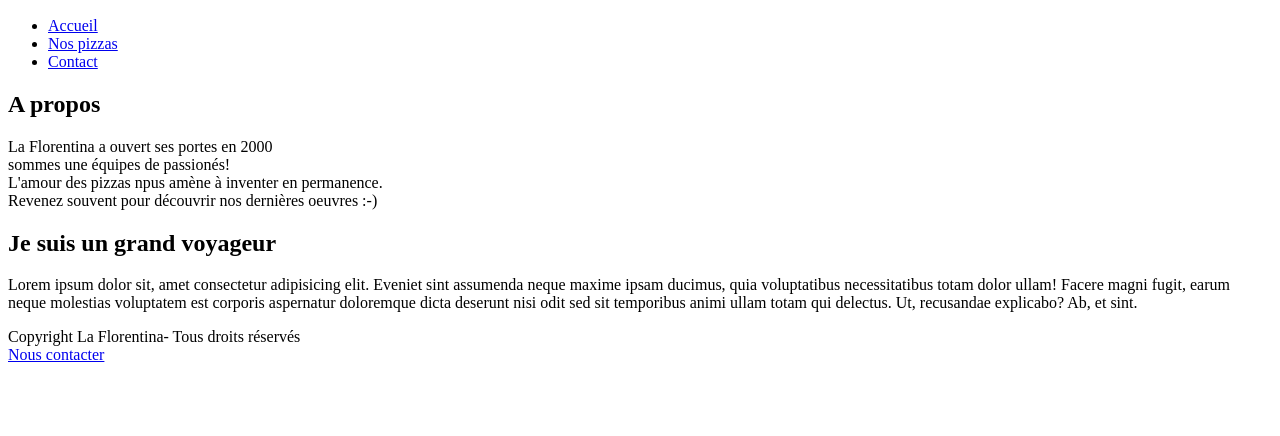
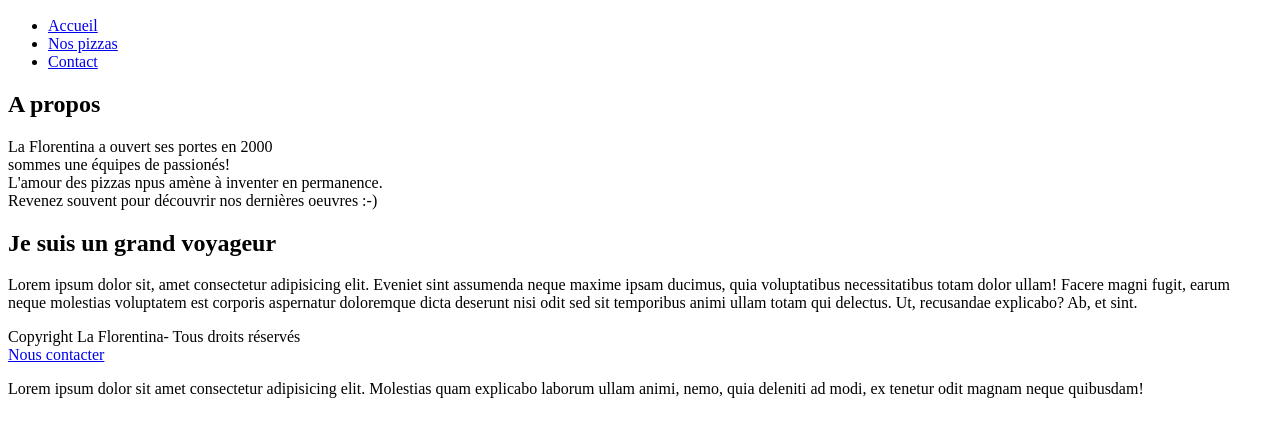
Before and after one commit to anthony1334/workshop-html, a plain HTML site: page index.html in a window 1280 px wide. Shown: the part 110-546 px from the top of the page. Drawn offline with Linux system fonts and the light colour scheme.

Commit message:
test git

```diff
--- a/index.html
+++ b/index.html
@@ -25,6 +25,11 @@
 <p>Copyright La Florentina- Tous droits réservés<br>
     <a href="#">Nous contacter</a>
 </p>
+
+<p>
+    Lorem ipsum dolor sit amet consectetur adipisicing elit. Molestias quam explicabo laborum ullam animi, nemo, quia deleniti ad modi, ex tenetur odit magnam neque quibusdam!
+
+</p>
 <body>
 
 </body>
```
